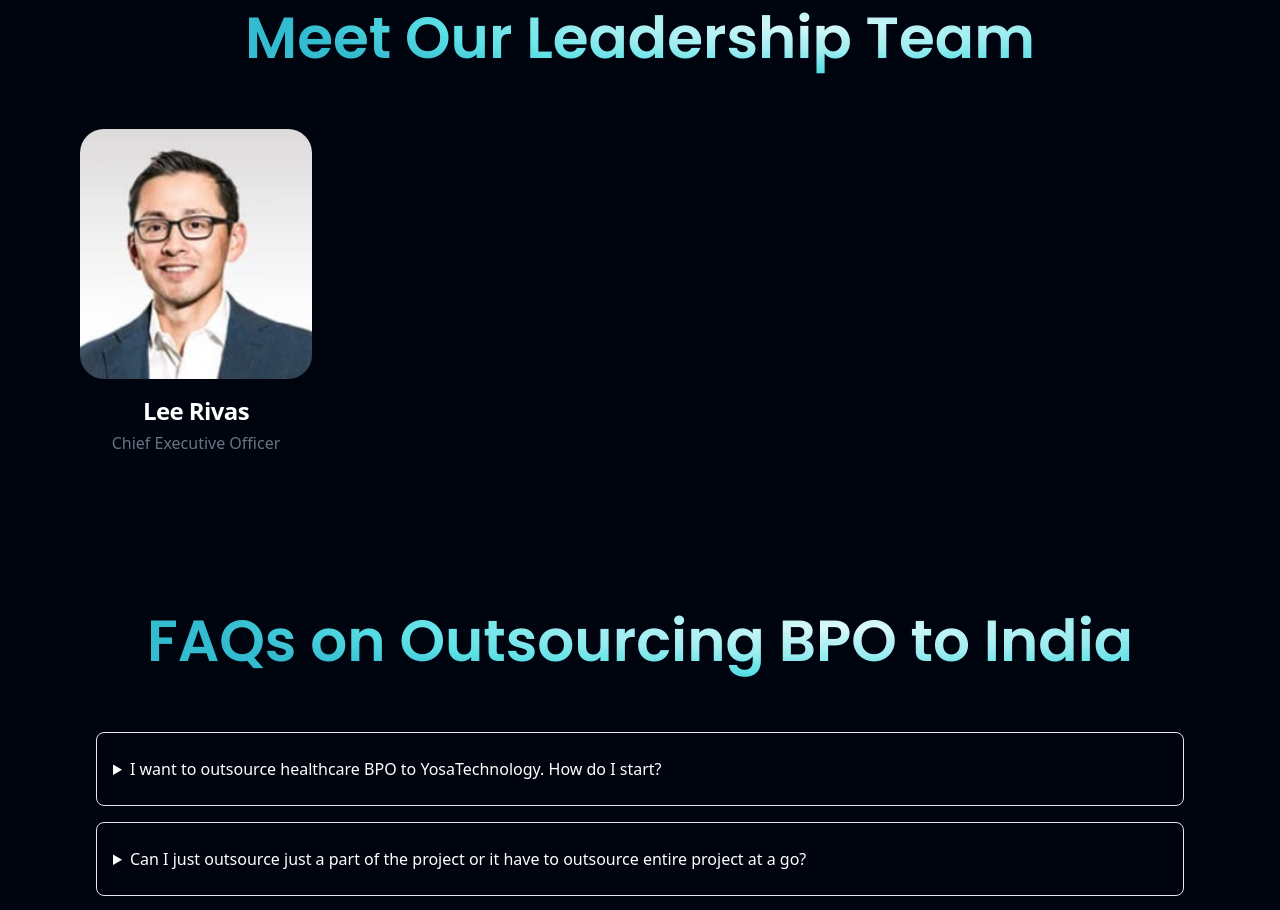
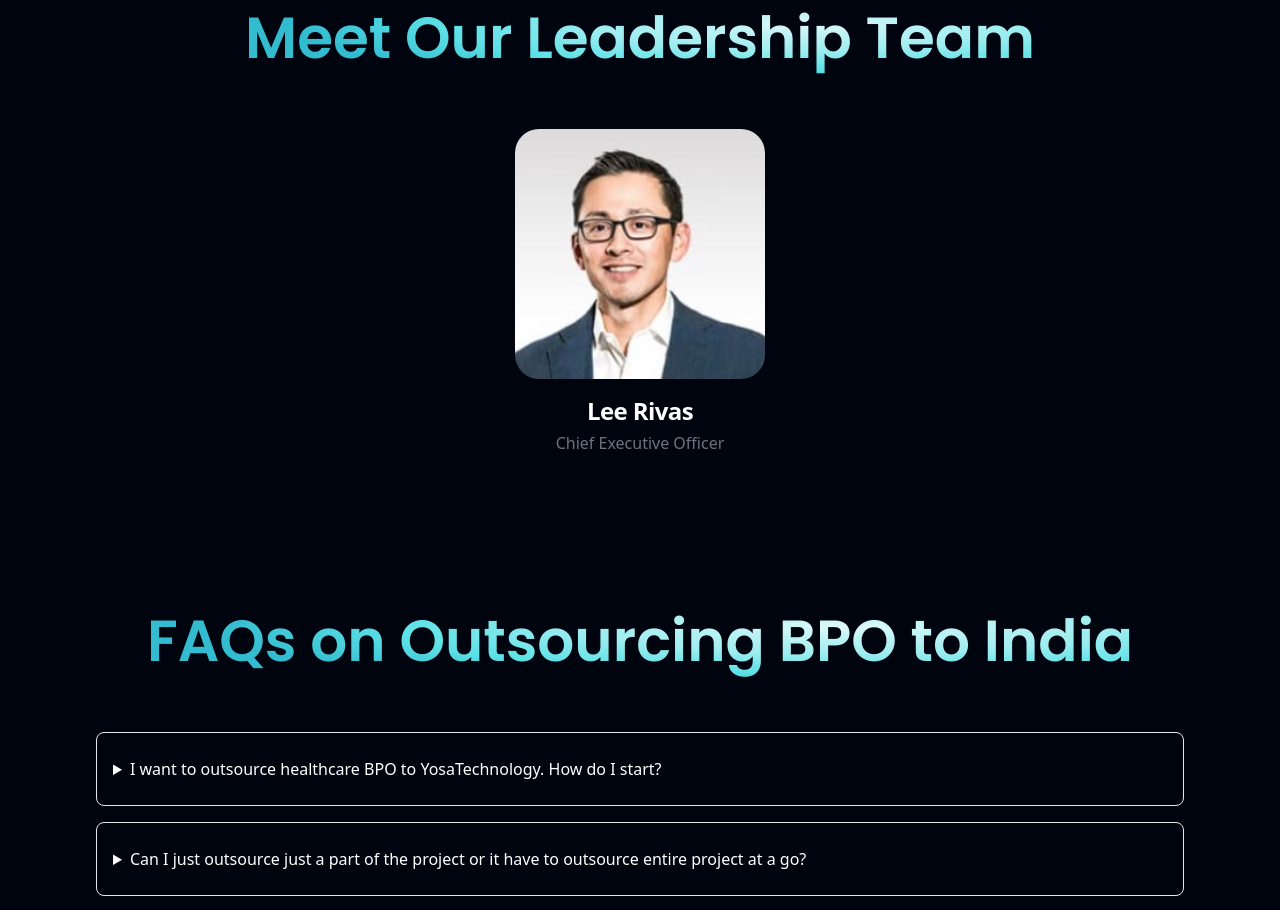
Before and after one commit to ankitmalik84/YosaTechnology, a React (Vite) app: page / in a window 1280 px wide. Shown: the part 2800-3710 px from the top of the page. Built offline with nearby package versions, Linux system fonts and the light colour scheme; no server answers.

Commit message:
modified:   src/components/Mentor.jsx

```diff
--- a/src/components/Mentor.jsx
+++ b/src/components/Mentor.jsx
@@ -32,7 +32,7 @@ const Mentor = () => {
             Meet Our Leadership Team
           </span>
         </h1>
-        <div className="grid gap-8 lg:gap-16 sm:grid-cols-2 md:grid-cols-3 lg:grid-cols-4">
+        <div className="grid gap-8 lg:gap-16 sm:grid-cols-1">
           {teamData.map((member) => (
             <div
               data-aos="zoom-in"
```
